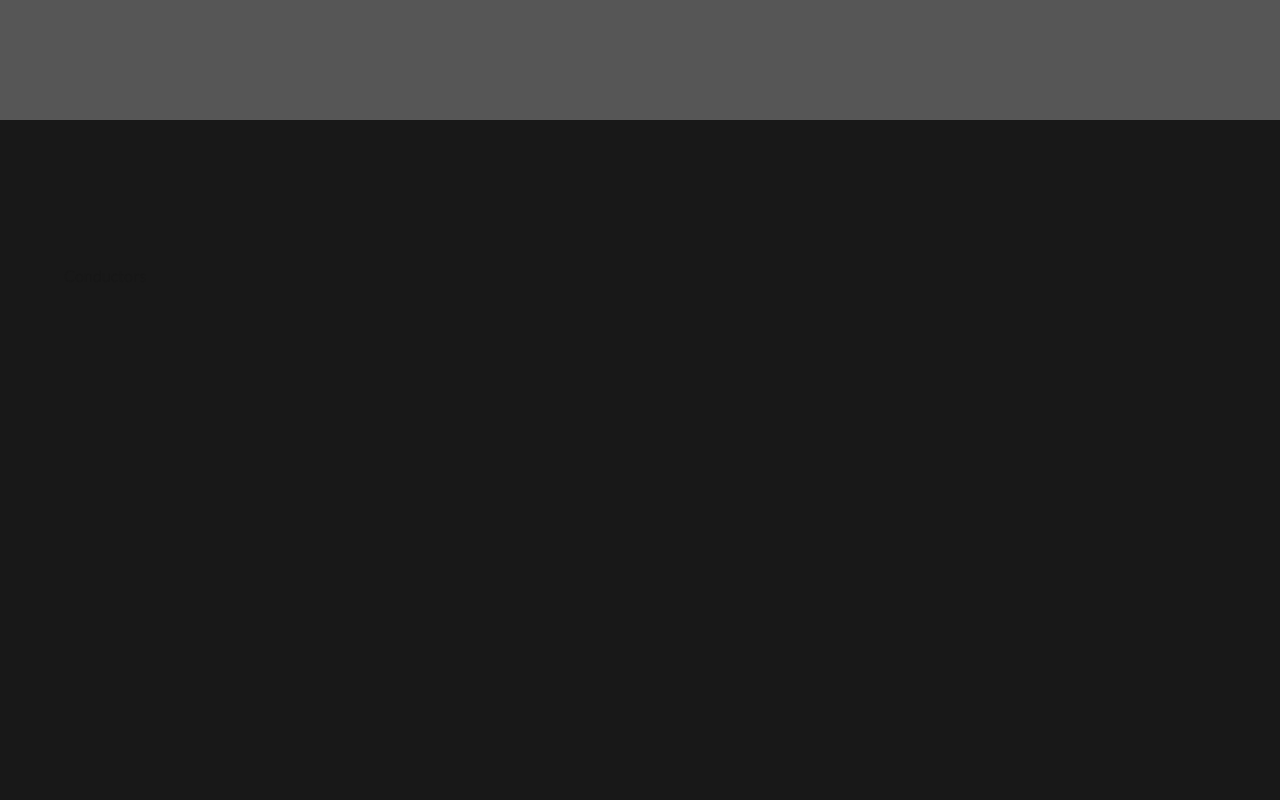
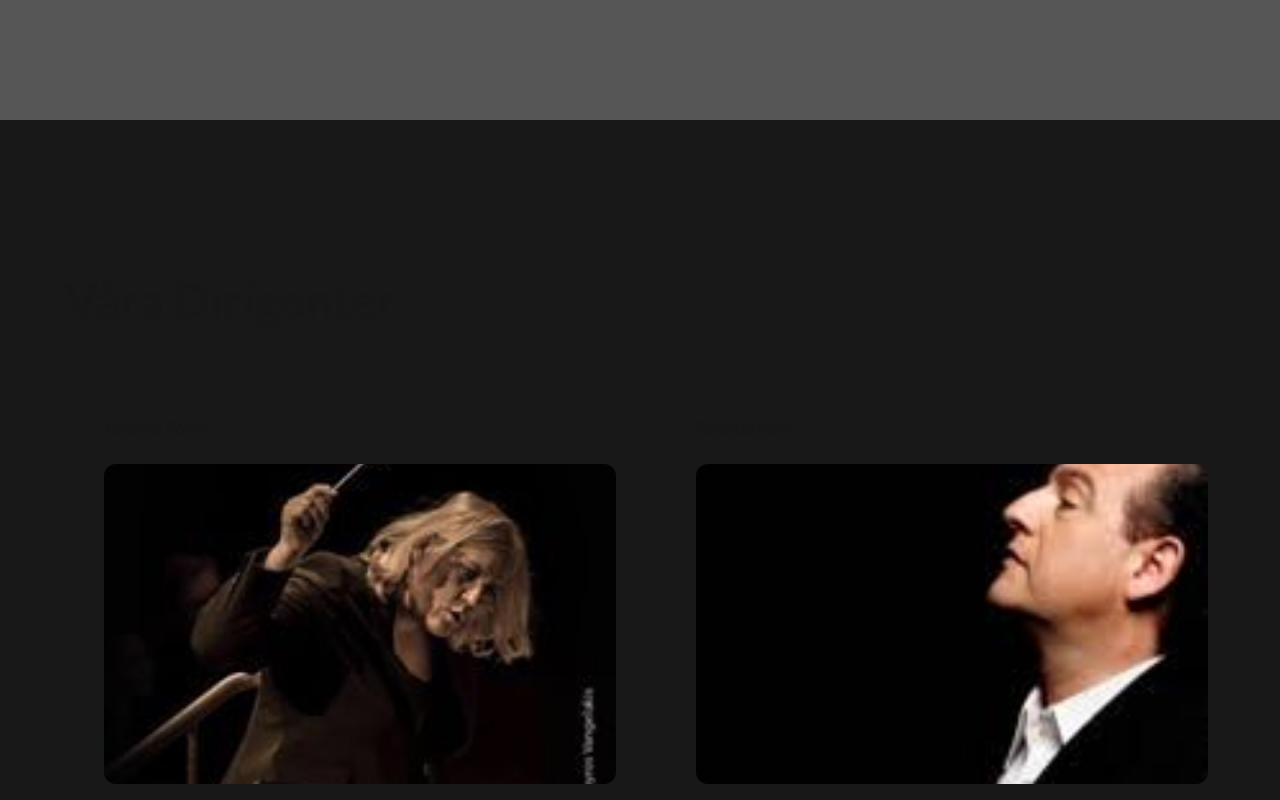
Before and after one commit to SofiaCoder/americanto, a Next.js app: page / in a window 1280 px wide. Shown: the part 2280-3080 px from the top of the page. Built offline with nearby package versions, Linux system fonts and the light colour scheme.

Commit message:
Conductors component implemented

```diff
--- a/components/Conductors/index.tsx
+++ b/components/Conductors/index.tsx
@@ -1,4 +1,51 @@
+import Image from 'next/image';
+
+const conductorBox =
+  'h-[40vh] relative aspect-[4/3] w-[40vw] flex items-end rounded-xl mt-6';
+const conductorImage =
+  'object-cover absolute hover:opacity-25 hover:ease-in duration-100 rounded-xl';
+
 const Conductors = () => {
-  return <section id='conductors'>Conductors</section>;
+  return (
+    <section id='conductors'>
+      <h2>Våra Dirigenter</h2>
+      <div className='flex mt-10 items-center'>
+        <div className='m-10'>
+          <h3>Johanna Pomo</h3>
+          <div className={conductorBox}>
+            <Image
+              src='/images/Johanna.jpg'
+              alt='Picture of Johanna'
+              fill
+              className={conductorImage}
+            />
+            <p className='p-4'>
+              Lorem ipsum dolor sit amet consectetur adipisicing elit.
+              Voluptates obcaecati est officiis sequi soluta aperiam, vel error
+              praesentium laudantium aut voluptatum vitae inventore alias
+              accusantium amet repellat sint! Incidunt, architecto.
+            </p>
+          </div>
+        </div>
+        <div className='m-10'>
+          <h3>Rolando Pomo</h3>
+          <div className={conductorBox}>
+            <Image
+              src='/images/rolando.jpeg'
+              alt='Picture of Rolando'
+              fill
+              className={conductorImage}
+            />
+            <p className='p-4'>
+              Lorem ipsum dolor sit amet consectetur adipisicing elit.
+              Voluptates obcaecati est officiis sequi soluta aperiam, vel error
+              praesentium laudantium aut voluptatum vitae inventore alias
+              accusantium amet repellat sint! Incidunt, architecto.
+            </p>
+          </div>
+        </div>
+      </div>
+    </section>
+  );
 };
 export default Conductors;
```
Also changed, not shown: public/images/Johanna.jpg (added), public/images/rolando.jpeg (added).
